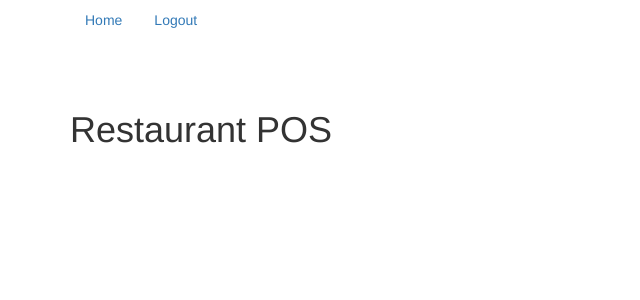
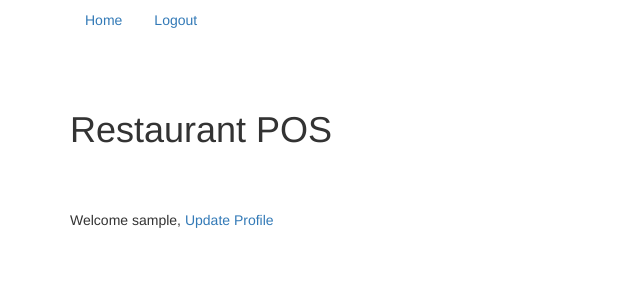
Before and after one commit to llemonS/mighty_restaurant, a Django app: page / in a window 1280 px wide. Shown: the top 300 px of the page, without its empty margins (0-640 px from the left). Run offline with Django 3.2, Linux system fonts and the light colour scheme; the visitor is signed in with stand-in values (Sample User, id 1); some libraries are stand-ins or nearby versions.

Commit message:
Create user & login/ profile system in order

```diff
--- a/rest_proj/pos/models.py
+++ b/rest_proj/pos/models.py
@@ -1,4 +1,6 @@
 from django.db import models
+from django.db.models.signals import post_save
+from django.dispatch import receiver
 
 ACCESS_LEVELS = [
     ("s", "Server"),
@@ -9,3 +11,10 @@ ACCESS_LEVELS = [
 class Profile(models.Model):
     user = models.OneToOneField('auth.User')
     access_level = models.CharField(max_length=1, choices=ACCESS_LEVELS)
+
+@receiver(post_save, sender='auth.user')
+def create_profile(sender, **kwargs):
+    instance = kwargs["instance"]
+    created = kwargs["created"]
+    if created:
+        Profile.objects.create(user=instance)
--- a/rest_proj/pos/views.py
+++ b/rest_proj/pos/views.py
@@ -7,18 +7,17 @@ from django.contrib.auth.models import User
 from pos.models import Profile
 
 class IndexView(TemplateView):
-    def get(self, request):
-        return render(request, "index.html")
+    template_name = "index.html"
 
 class UserCreateView(CreateView):
     model = User
     form_class = UserCreationForm
-    success_url = reverse_lazy("profile_view")
+    success_url = reverse_lazy("index_view")
 
 class ProfileUpdateView(UpdateView):
     template_name = "profile.html"
     fields = ("access_level",)
-    success_url = reverse_lazy('profile_view')
+    success_url = reverse_lazy('profile_update_view')
 
     def get_object(self):
         return Profile.objects.get(user=self.request.user)
--- a/rest_proj/rest_proj/urls.py
+++ b/rest_proj/rest_proj/urls.py
@@ -7,6 +7,6 @@ urlpatterns = [
     url(r'^admin/', admin.site.urls),
     url(r'^', include('django.contrib.auth.urls')),
     url(r'^$', IndexView.as_view(), name="index_view"),
-    url(r'^accounts/profile/$', ProfileUpdateView.as_view(), name="profile_view"),
+    url(r'^accounts/profile/$', ProfileUpdateView.as_view(), name="profile_update_view"),
     url(r'^create_user$', UserCreateView.as_view(), name="user_create_view"),
 ]
--- a/rest_proj/templates/base.html
+++ b/rest_proj/templates/base.html
@@ -7,6 +7,7 @@
     <title>Restaurant App</title>
     <link rel="stylesheet" href="{% static 'css/bootstrap.css' %}" media="screen" title="no title">
   </head>
+
   <body>
     <div class="container">
       <!-- nav bar -->
@@ -21,11 +22,11 @@
       </ul>
       <div style="height:50px"></div>
       <h1>Restaurant POS</h1>
+      <div style="height:50px"></div>
 
       {% block content %}
       {% endblock %}
     </div>
 
-
   </body>
 </html>
--- a/rest_proj/templates/index.html
+++ b/rest_proj/templates/index.html
@@ -2,6 +2,10 @@
 
 {% block content %}
 
-
+{% if request.user.is_authenticated %}
+  <p>
+    Welcome {{ request.user }}, <a href="{% url 'profile_update_view' %}">Update Profile</a>
+  </p>
+{%  endif %}
 
 {% endblock %}
--- a/rest_proj/templates/profile.html
+++ b/rest_proj/templates/profile.html
@@ -2,6 +2,7 @@
 
 {% block content %}
 
+  <h3>Choose your access level</h3>
   <form class="" action="" method="post">
     {{ form.as_p }}
     {% csrf_token %}
```
Also changed, not shown: rest_proj/templates/pos/profile_form.html (added, +12 -0 lines).
